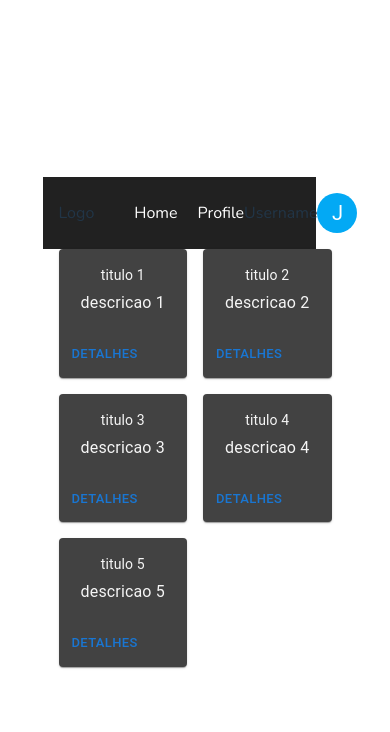
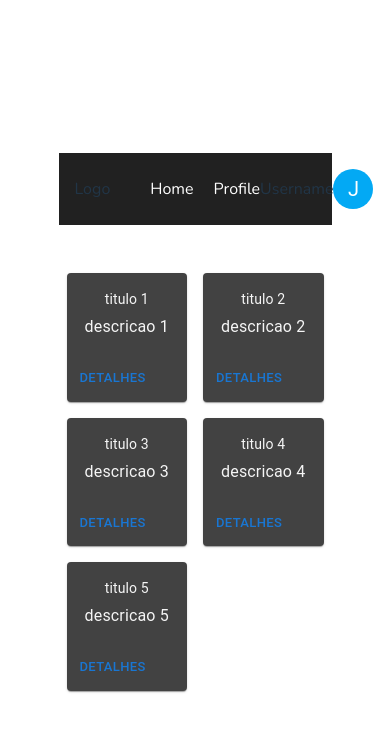
Before and after one commit to FiftyGroup/selite, a React (Vite) app: page /profile in a window 390 px wide. Shown: the top 732 px of the page. Built offline with nearby package versions, Linux system fonts and the light colour scheme.

Commit message:
fix: responsividade mobile melhorada

```diff
--- a/src/App.css
+++ b/src/App.css
@@ -3,6 +3,12 @@
   margin: 0 auto;
   padding: 2rem;
   text-align: center;
+}
+
+.app-entry {
+  display: flex;
+  align-items: center;
+  flex-direction: column;
 }
 
 ul,
--- a/src/App.tsx
+++ b/src/App.tsx
@@ -6,7 +6,7 @@ import Header from './components/Header';
 
 function App() {
   return (
-    <div>
+    <div className="app-entry">
       <BrowserRouter>
         <Header />
         <Routes>
--- a/src/components/ProjectsGrid.tsx
+++ b/src/components/ProjectsGrid.tsx
@@ -23,8 +23,8 @@ export default function ProjectsGrid({
   const isDesktop = useMediaQuery('(min-width:600px)');
 
   return (
-    <Box display="flex" flexWrap="wrap" sx={{ width: '70vw' }}>
-      <Grid container spacing={2}>
+    <Box display="flex" flexWrap="wrap" maxWidth="70vw" >
+      <Grid container spacing={2} marginTop="2rem" maxWidth="70vw" >
         {projectsData.map((projectData) => (
           <Grid item xs={isDesktop ? 3 : 6}>
             <Card
```
